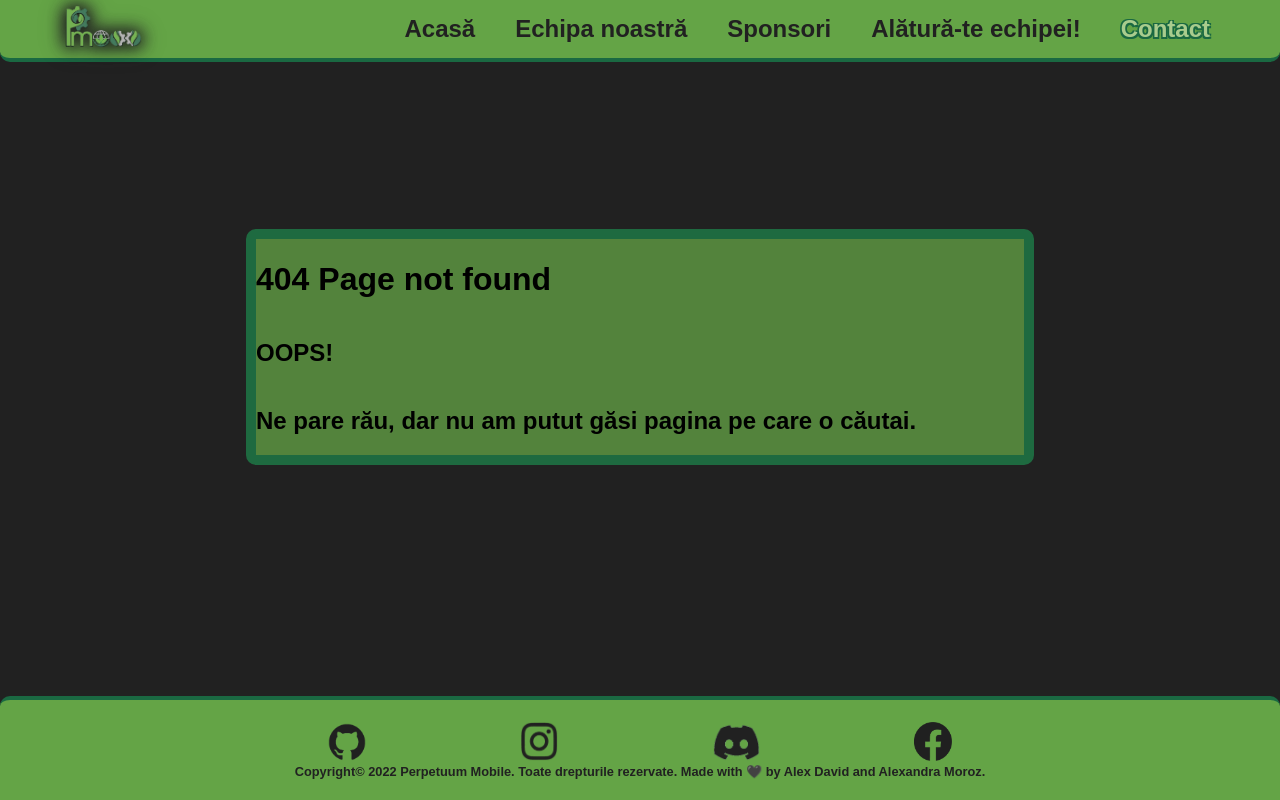
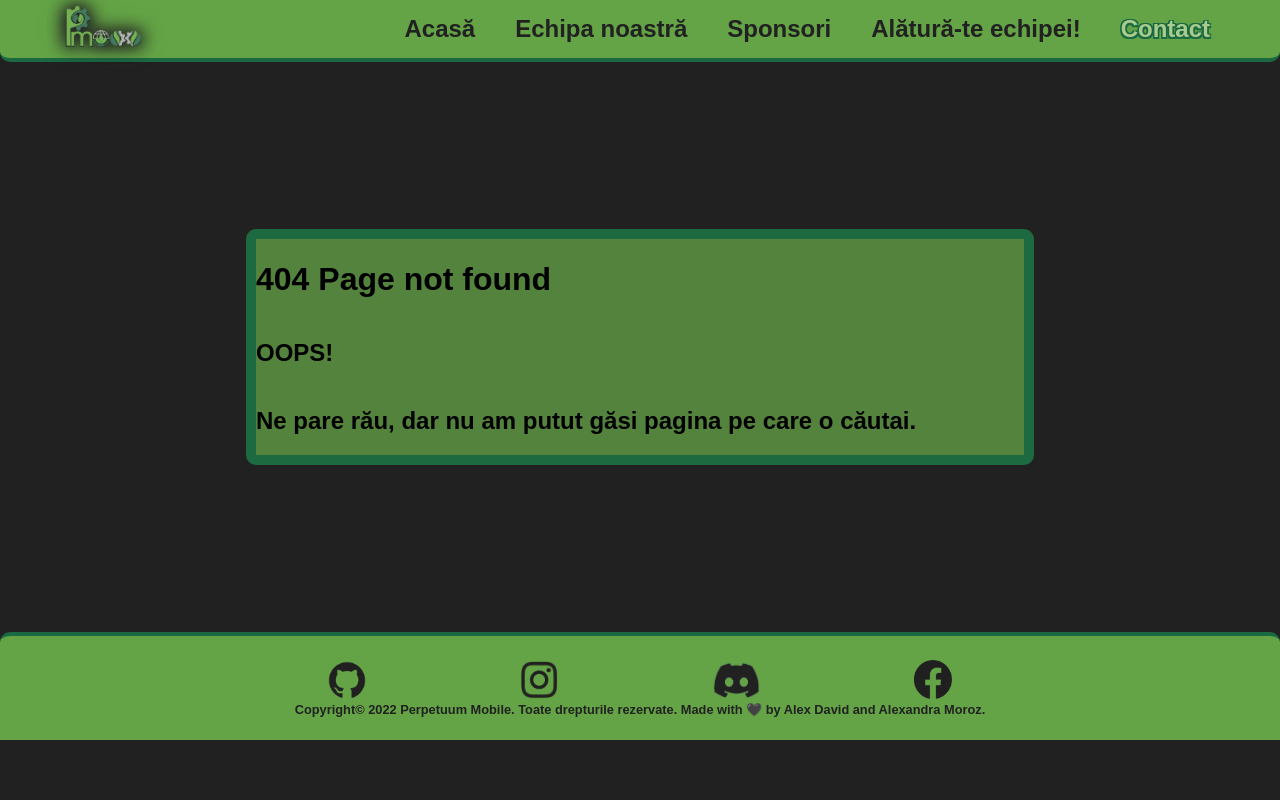
Before and after one commit to Alle43221/CSS-Perpetuum-Mobile-Website, a plain HTML site: page 404_page.html in a window 1280 px wide. Drawn offline with Linux system fonts and the light colour scheme; a web font is replaced by a local one.

Commit message:
Changes to footer-body position

```diff
--- a/404_page.css
+++ b/404_page.css
@@ -85,7 +85,6 @@ html{
     1.5px 1.5px 0 rgb(26, 105, 66),
     1.5px -1.5px 0 rgb(26, 105, 66),
     -1.5px -1.5px 0 rgb(26, 105, 66);
-
 }
 
 .logo{
@@ -121,13 +120,12 @@ html{
 
     position:relative;
     bottom:0;
-    height: 5rem;
+    height: 5rem;  /*to be fixed*/
     width: 100%;
-    padding: 10px 0 10px 0;
+    padding: 1.5vh 0 1.5vh 0;
     border-top-left-radius: 10px;
     border-top-right-radius: 10px;
     border-top: solid 4px rgb(26, 105, 66);
-    margin:auto 30px 0 0;
 }
 
 .social-links{
--- a/Contact_page.css
+++ b/Contact_page.css
@@ -10,7 +10,7 @@ body{
 }
 
 .contact-page{
-    min-height: 71.25vh;
+    min-height: 100vh;
     display: flex;
     align-items: center;
     justify-content: center;
@@ -85,7 +85,6 @@ html{
     1.5px 1.5px 0 rgb(26, 105, 66),
     1.5px -1.5px 0 rgb(26, 105, 66),
     -1.5px -1.5px 0 rgb(26, 105, 66);
-
 }
 
 .logo{
@@ -121,7 +120,7 @@ html{
 
     position:relative;
     bottom:0;
-    height: 5rem;   ////to be fixed
+    height: 5rem;   /*to be fixed*/
     width: 100%;
     padding: 1.5vh 0 1.5vh 0;
     border-top-left-radius: 10px;
@@ -183,8 +182,7 @@ html{
 
 .form-template{
     width: 60%;
-    margin: 4rem auto;
-    vertical-align: center;
+    margin: 0 auto;
     background: rgba(100, 164, 70, 0.75);
     border-radius: 10px;
     border: 10px solid rgba(26, 105, 66, 0.9);
--- a/JoinTheTeam_page.css
+++ b/JoinTheTeam_page.css
@@ -90,13 +90,12 @@ html{
 
     position:relative;
     bottom:0;
-    height: 5rem;
+    height: 5rem; /*to be fixed*/
     width: 100%;
-    padding: 10px 0 10px 0;
+    padding: 1.5vh 0 1.5vh 0;
     border-top-left-radius: 10px;
     border-top-right-radius: 10px;
     border-top: solid 4px rgb(26, 105, 66);
-    margin:auto 30px 0 0;
 }
 
 .social-links{
```
